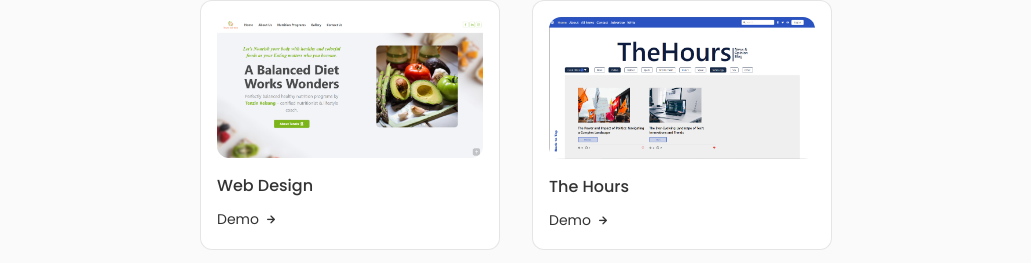
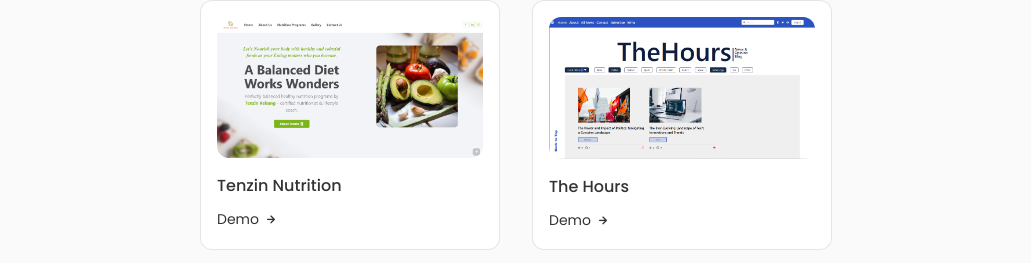
Before and after one commit to gagansingh3785/ModernEraWeb, a React (Create React App) app: page / in a window 1280 px wide. Shown: the part 2168-2431 px from the top of the page, without its empty margins (124-1155 px from the left). Built offline with nearby package versions, Linux system fonts and the light colour scheme.

Commit message:
Update project URLs

```diff
--- a/src/components/portofolio/Portfolio.jsx
+++ b/src/components/portofolio/Portfolio.jsx
@@ -21,8 +21,8 @@ const Portfolio = () => {
             <div className='projects_container'>
                 <div className='project'>
                     <img src={TenzinNutritionImg} alt="project" className='project_image'/>
-                    <div className='project_heading'>Web Design</div>
-                    <a target={"_blank"} href={"http://moderneraweb.com/:8081/"}>
+                    <div className='project_heading'>Tenzin Nutrition</div>
+                    <a target={"_blank"} href={"http://moderneraweb.com:8081/"}>
                         <span className="services_button">
                             Demo
                             <i className='uil uil-arrow-right services_button-icon'></i>
@@ -40,7 +40,7 @@ const Portfolio = () => {
                 <div className='project'>
                     <img src={TheHoursImg} alt="project" className='project_image'/>
                     <div className='project_heading'>The Hours</div>
-                    <a target={"_blank"} href={"http://moderneraweb.com/:8080/"}>
+                    <a target={"_blank"} href={"http://moderneraweb.com:8080/"}>
                         <span className="services_button">
                             Demo
                             <i className='uil uil-arrow-right services_button-icon'></i>
@@ -50,7 +50,7 @@ const Portfolio = () => {
                 <div className='project'>
                     <img src={FitLifeImg} alt="project" className='project_image'/>
                     <div className='project_heading'>Fit Life</div>
-                    <a target={"_blank"} href={"http://moderneraweb.com/:3000/"}>
+                    <a target={"_blank"} href={"http://moderneraweb.com:3000/"}>
                         <span className="services_button">
                             Demo
                             <i className='uil uil-arrow-right services_button-icon'></i>
```
